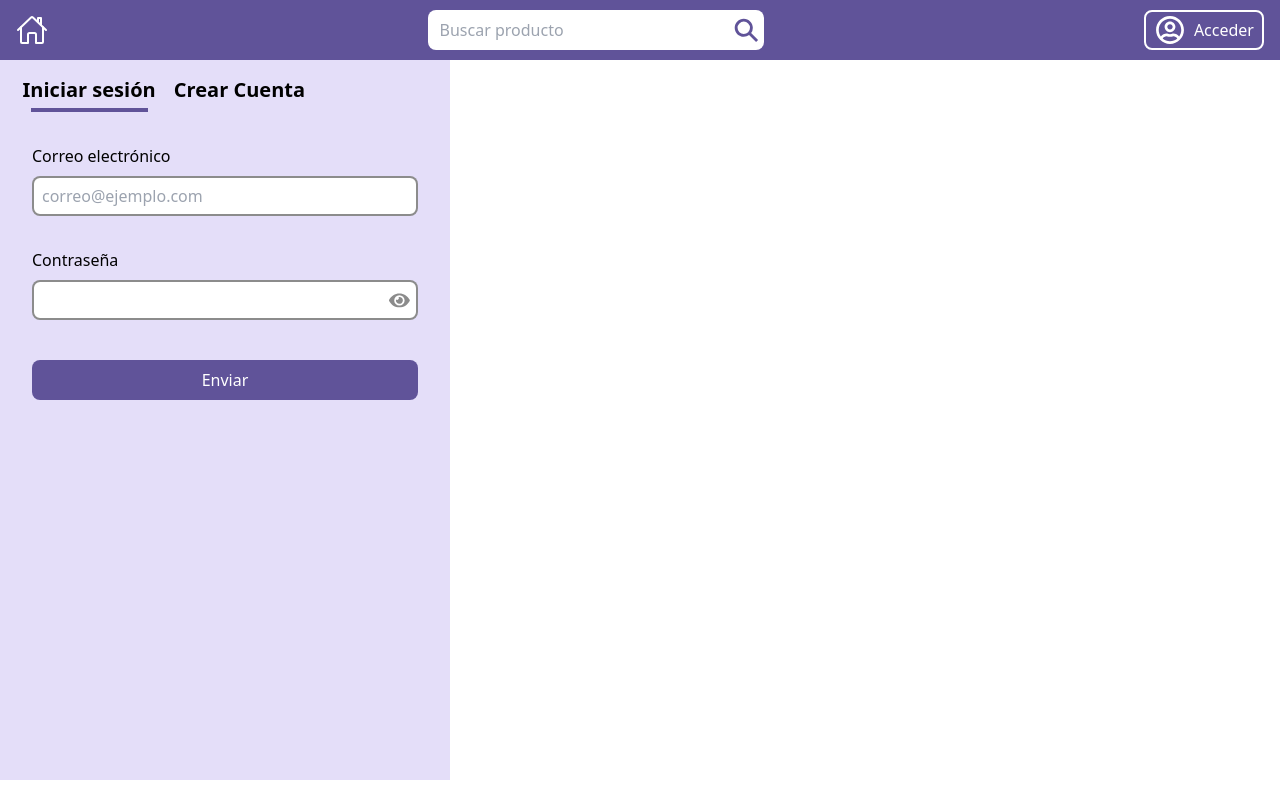
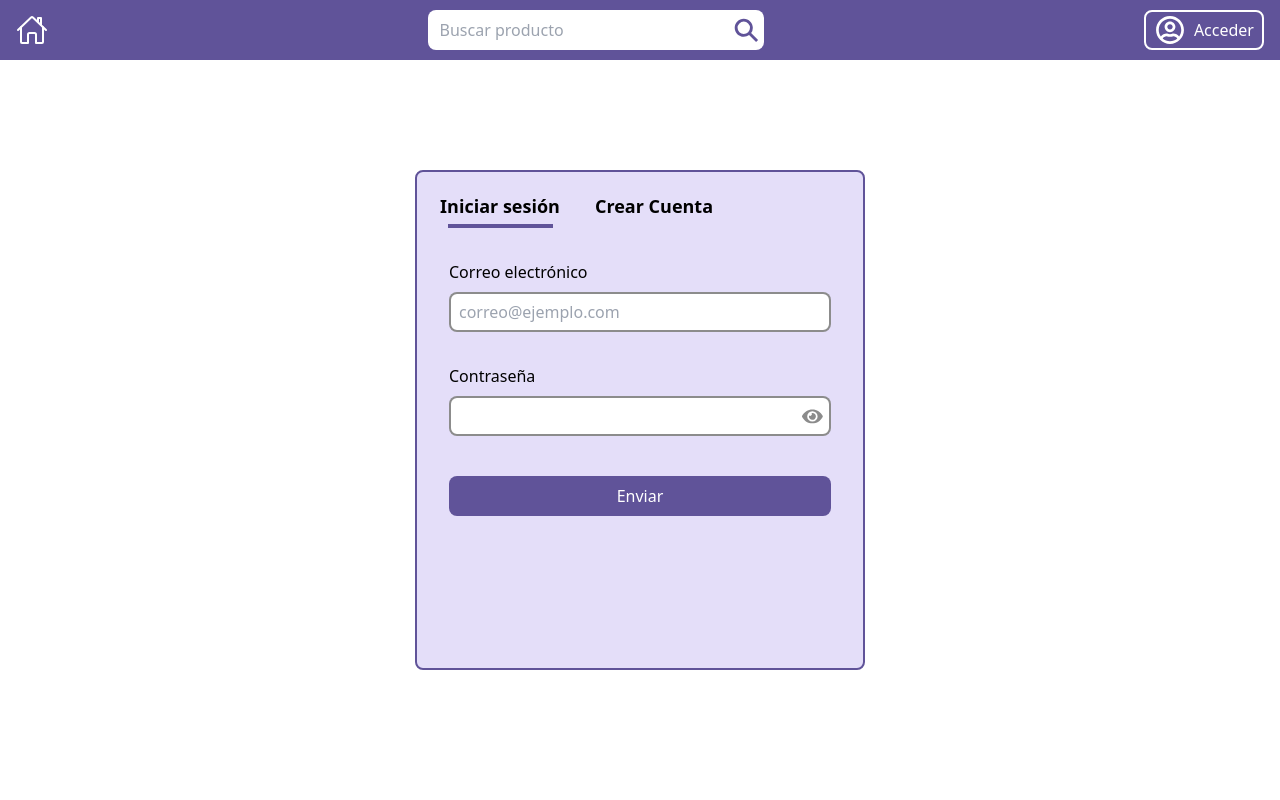
Before and after one commit to JCarlosMtzZ/InVenta-WebApp, a React (Vite) app: page / in a window 1280 px wide. Built offline with nearby package versions, Linux system fonts and the light colour scheme.

Commit message:
Forms container v2 responsive

```diff
--- a/src/components/FormsContainer.jsx
+++ b/src/components/FormsContainer.jsx
@@ -16,18 +16,18 @@ function FormsContainer() {
   };
 
   return (
-    <div className='flex flex-col w-[450px] bg-purp-light'>
-      <div className='p-4 pb-0 flex'>
-        <button type='button' onClick={handleCLick} className='w-[35%] flex flex-col items-center text-xl font-semibold'>
+    <div className='w-full h-full min-[450px]:w-[450px] min-[450px]:h-[500px] min-[450px]:rounded-lg min-[450px]:border-2 min-[450px]:border-purp-dark flex flex-col bg-purp-light'>
+      <div className='ml-2 mt-5 flex'>
+        <button type='button' onClick={handleCLick} className='w-[150px] flex flex-col items-center text-lg font-semibold'>
           Iniciar sesión
-          {!hideLogin && <p className='mt-1 w-[80%] border-b-4 border-b-purp-dark'></p>}
+          {!hideLogin && <p className='mt-1 w-[105px] border-b-4 border-b-purp-dark'></p>}
         </button>
-        <button type='button' onClick={handleCLick} className='ml-1 w-[35%] flex flex-col items-center text-xl font-semibold'>
+        <button type='button' onClick={handleCLick} className='ml-1 w-[150px] flex flex-col items-center text-lg font-semibold'>
           Crear Cuenta
-          {hideLogin && <p className='mt-1 w-[82.5%] border-b-4 border-b-purp-dark'></p>}
+          {hideLogin && <p className='mt-1 w-[110px] border-b-4 border-b-purp-dark'></p>}
         </button>
       </div>
-      <div className="flex items-center w-full bg-purp-light">
+      <div>
         {hideLogin ? (
           <SignupForm className={animationClass} />
         ) : (
--- a/src/components/SignupForm.jsx
+++ b/src/components/SignupForm.jsx
@@ -113,7 +113,6 @@ function SignupForm({ className }) {
             type="text"
             id="firstName"
             name="firstName"
-            placeholder="Nombre(s)"
             value={formData.firstName}
             onChange={handleInputChange}
             className={`p-2 h-10 border-solid border-2 ${isFormData.isFirstName ? 'border-black' : 'border-warn-red'} border-opacity-45 rounded-lg`}
@@ -129,7 +128,6 @@ function SignupForm({ className }) {
             type="text"
             id="lastName"
             name="lastName"
-            placeholder="Apellidos"
             value={formData.lastName}
             onChange={handleInputChange}
             className={`p-2 h-10 border-solid border-2 ${isFormData.isLastName ? 'border-black' : 'border-warn-red'} border-opacity-45 rounded-lg`}
--- a/src/pages/Login.jsx
+++ b/src/pages/Login.jsx
@@ -2,7 +2,7 @@ import FormsContainer from '../components/FormsContainer.jsx';
 
 function Login() {
   return (
-    <div className='flex w-full h-[90%]'>
+    <div className='min-[450px]:items-center min-[450px]:justify-center flex w-full h-[90%]'>
       <FormsContainer />
     </div>
   );
```
